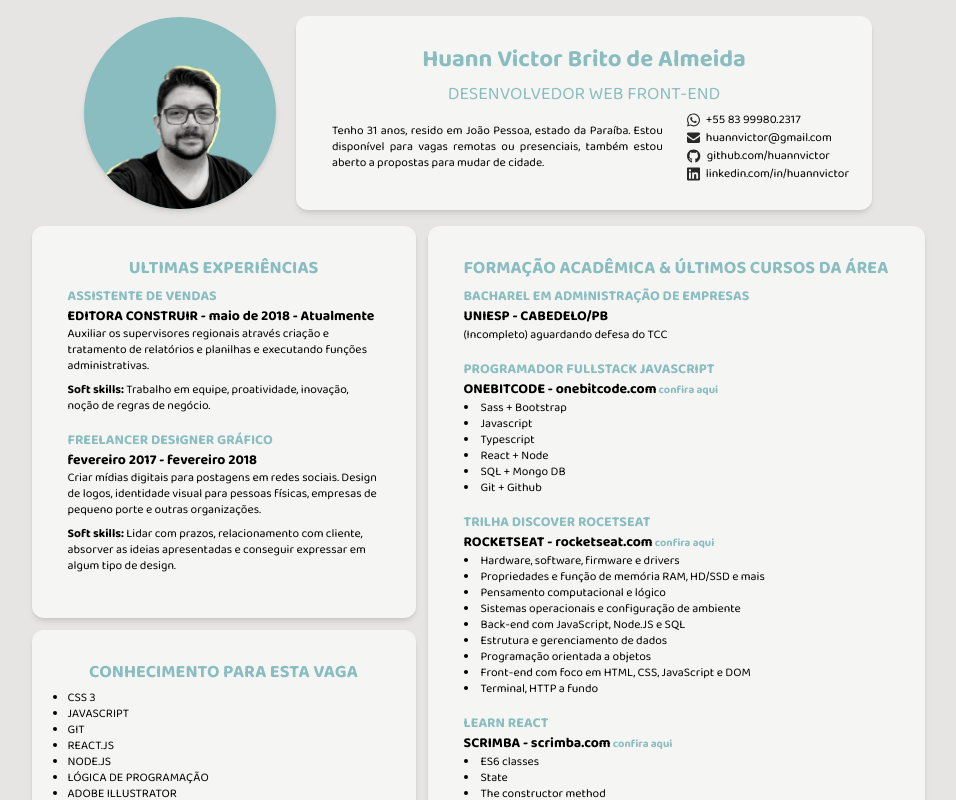
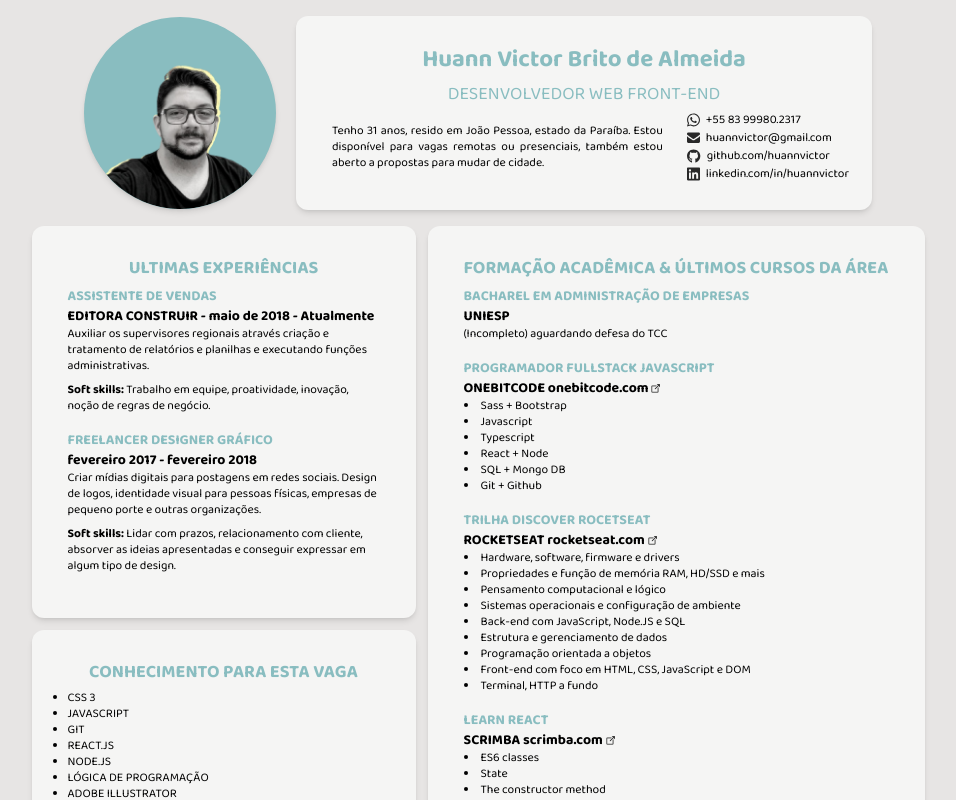
Before and after one commit to huannvictor/curriculo, a React (Create React App) app: page / in a window 1280 px wide. Shown: the top 800 px of the page, without its empty margins (162-1118 px from the left). Built offline with nearby package versions, Linux system fonts and the light colour scheme.

Commit message:
removed the link button and included an link icon

```diff
--- a/src/components/Studies/index.jsx
+++ b/src/components/Studies/index.jsx
@@ -1,4 +1,5 @@
 import { studies } from "./content"
+import iconLink from "../../assets/externalLink.svg"
 
 export function Studies() {
   return(
@@ -12,11 +13,14 @@ export function Studies() {
                 <h2 className="text-brand-500 font-bold">{content.title}</h2>
                 <div className="studyContainer">
                   <strong className="">
-                    {content.entity} - {content.place}
-                    <span className="text-[11px] hover:underline hover:underline-offset-4 hover:decoration-brand-500">
+                    {content.entity}
+                    <span className="hover:underline hover:underline-offset-4 hover:decoration-brand-500">
                       {
                         content.hasLink
-                          ? <a className="linkButton text-brand-500 font-bold" href={content.link}> confira aqui</a>
+                          ? <>
+                              <a href={content.link}> {content.place} </a>
+                              <img className="inline w-[9px]" src={iconLink} alt="ícone de link externo" />
+                            </>
                           : null
                       }
                     </span>
```
Also changed, not shown: src/assets/externalLink.svg (added).
